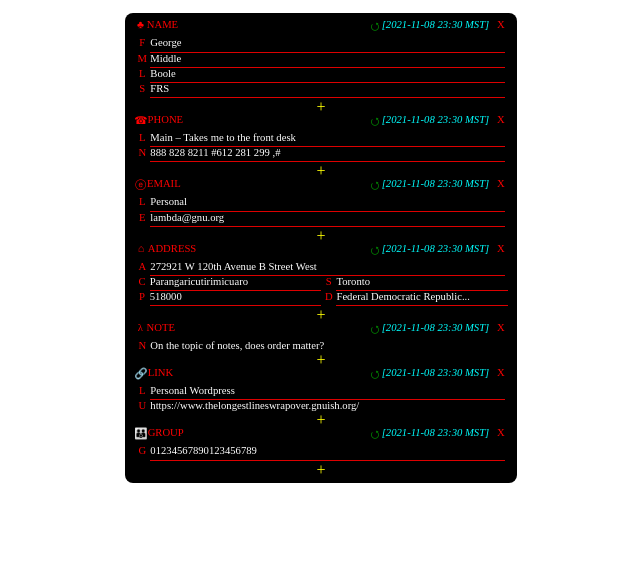
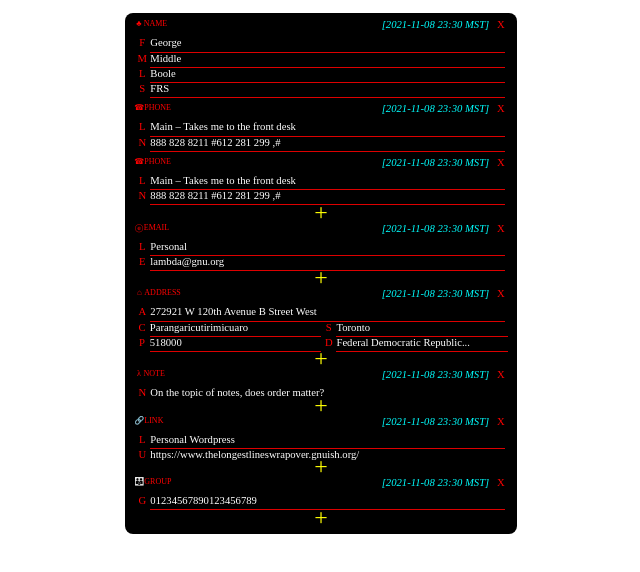
Before and after one commit to ew-kenzie-academy/millercontacts, a plain HTML site: page index.html in a window 1280 px wide. Shown: the whole page, without its empty margins (319-959 px from the left). Drawn offline with Linux system fonts and the light colour scheme.

Commit message:
Another record for the model

```diff
--- a/index.html
+++ b/index.html
@@ -7,11 +7,7 @@
       name="viewport"
       content="width=device-width, initial-scale=1, shrink-to-fit=no"
     />
-
-    <!-- Title Page-->
     <title>Platonic Contacts App</title>
-
-    <!-- CSS-->
     <link href="style.css" rel="stylesheet" media="all" />
   </head>
 
@@ -48,10 +44,31 @@
                     <div class="words" contenteditable="true">FRS</div>
                 </div><!-- field scroll -->
             </div><!-- "record" -->
-            <div class="posterior">+</div>
+            <!-- <div class="posterior">+</div> -->
         </div><!-- name  -->
 
         <div id="phone" class="record-stack">
+            <div class="record">
+                <div class="anterior">
+                    <div class="field fixed">
+                        <div class="icon">☎</div>
+                        <div class="words">PHONE</div>
+                    </div><!-- field fixed -->
+                    <div class="field timestamp">
+                        <div class="icon">X</div>
+                        <div class="words">[2021-11-08 23:30 MST]</div>
+                        <div class="idol">⭯</div>
+                    </div><!-- field timestamp -->
+                </div><!-- anterior -->
+                <div class="field scroll">
+                    <div class="icon">L</div>
+                    <div class="words" contenteditable="true">Main – Takes me to the front desk</div>
+                </div><!-- field scroll -->
+                <div class="field scroll">
+                    <div class="icon">N</div>
+                    <div class="words" contenteditable="true">888 828 8211 #612 281 299 ,#</div>
+                </div><!-- field scroll -->
+            </div><!-- "record" -->
             <div class="record">
                 <div class="anterior">
                     <div class="field fixed">
@@ -214,5 +231,6 @@
     </ol><!-- card -->
     <!--
         <script src="code.js"></script>
+    -->
   </body>
 </html>
--- a/style.css
+++ b/style.css
@@ -53,7 +53,8 @@ body {
   border-width:   var(--_DESIGN_BOUNDARY_WIDTH_0);
   border-color:   purple    ;
   /**/
-  width:          100%      ;
+  width          :  100%  ;
+  margin-bottom  :  .5em  ;
 }
 .anterior{
   /*design*/
@@ -73,10 +74,14 @@ body {
   width: 50%;
 }
 .field.fixed{
-  color:          red  ;
+  font-size  :    6pt  ;
+  color      :    red  ;
   /**/
   display:        flex ;
 }
+/* .field.fixed .words{
+
+} */
 .field.scroll,.field.wrap{
    color     :    white;
   /**/
@@ -111,9 +116,10 @@ body {
   border-width :   var(--_DESIGN_BOUNDARY_WIDTH_0);
   border-color :   purple;
   /**/
-  width        :     1em  ;
-  height       :     1em  ;
-  font-size    :     12pt ;
+  width        :     1em   ;
+  height       :     1em   ;
+  font-size    :     18pt  ;
+  margin-top   :     -.5em ;
 }
 .icon{
   color:    red   ;
@@ -122,4 +128,5 @@ body {
 .idol{
   color:    green ;
   width:    1.5em ;
+  visibility:hidden;
 }
```
Also changed, not shown: code.js (+5 -3 lines).
